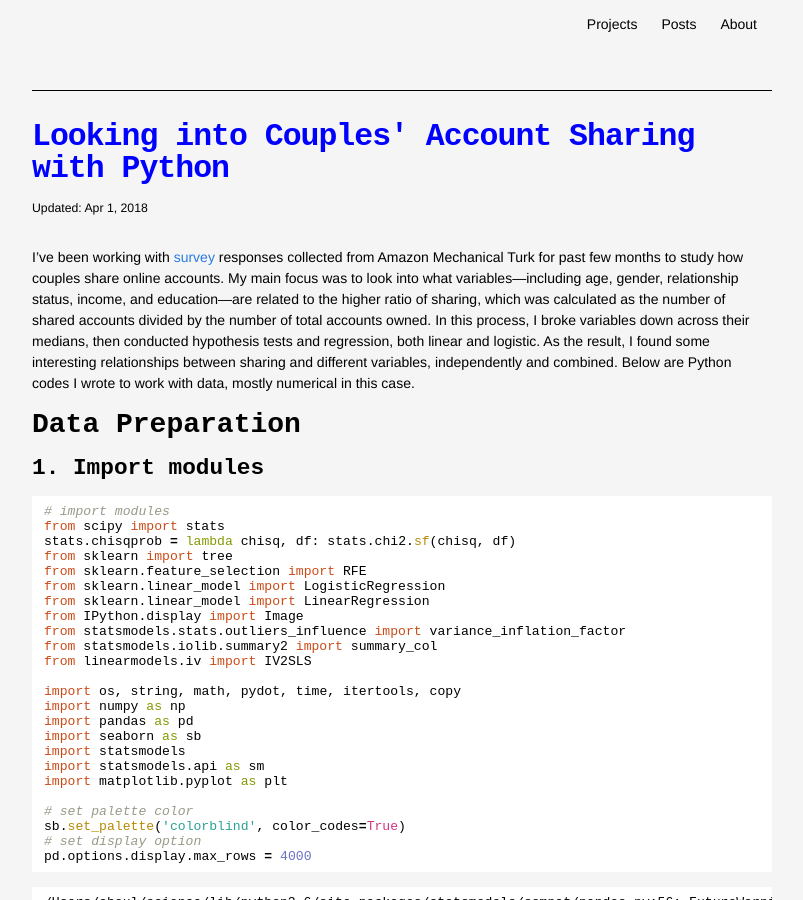
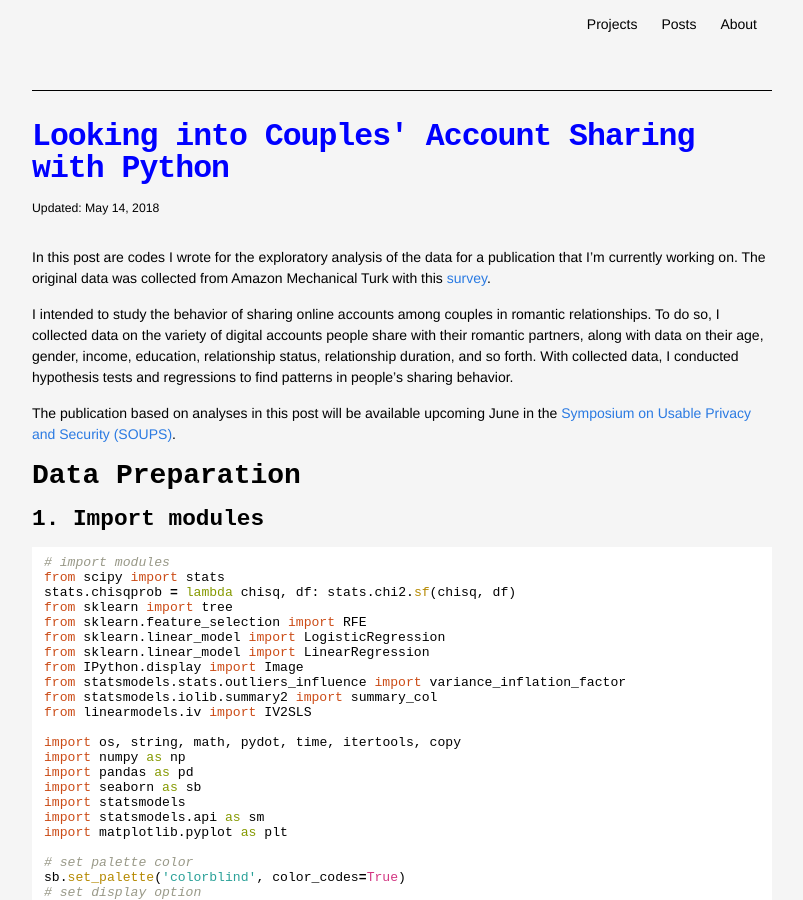
Before and after one commit to cheulyop/cheulyop.github.io, a Jekyll site: the page built from _posts/2018-03-30-rcs-user-regressions.md, in a window 1280 px wide and 900 px high. Shown: the whole window, without its empty margins (238-1041 px from the left). Built offline with Jekyll 4.4.1, drawn with Linux system fonts in a browser that asks for light colours.

Commit message:
updated post content

```diff
--- a/_posts/2018-03-30-rcs-user-regressions.md
+++ b/_posts/2018-03-30-rcs-user-regressions.md
@@ -2,12 +2,16 @@
 layout: post
 title:  "Looking into Couples' Account Sharing with Python"
 date: 2018-03-30 00:00:00 -0400
-updated: 2018-04-01 00:00:00 -0400
+updated: 2018-05-14 00:00:00 -0400
 categories: [blog]
 published: true
 ---
 
-I've been working with [survey](http://cmu.ca1.qualtrics.com/jfe/form/SV_beZL6a2GYEOjgwt) responses collected from Amazon Mechanical Turk for past few months to study how couples share online accounts. My main focus was to look into what variables—including age, gender, relationship status, income, and education—are related to the higher ratio of sharing, which was calculated as the number of shared accounts divided by the number of total accounts owned. In this process, I broke variables down across their medians, then conducted hypothesis tests and regression, both linear and logistic. As the result, I found some interesting relationships between sharing and different variables, independently and combined. Below are Python codes I wrote to work with data, mostly numerical in this case.
+In this post are codes I wrote for the exploratory analysis of the data for a publication that I'm currently working on. The original data was collected from Amazon Mechanical Turk with this [survey](http://cmu.ca1.qualtrics.com/jfe/form/SV_beZL6a2GYEOjgwt).
+
+I intended to study the behavior of sharing online accounts among couples in romantic relationships. To do so, I collected data on the variety of digital accounts people share with their romantic partners, along with data on their age, gender, income, education, relationship status, relationship duration, and so forth. With collected data, I conducted hypothesis tests and regressions to find patterns in people's sharing behavior.
+
+The publication based on analyses in this post will be available upcoming June in the [Symposium on Usable Privacy and Security (SOUPS)](https://www.usenix.org/conference/soups2018).
 
 ## Data Preparation
 
```
Also changed, not shown: 1 other file.
